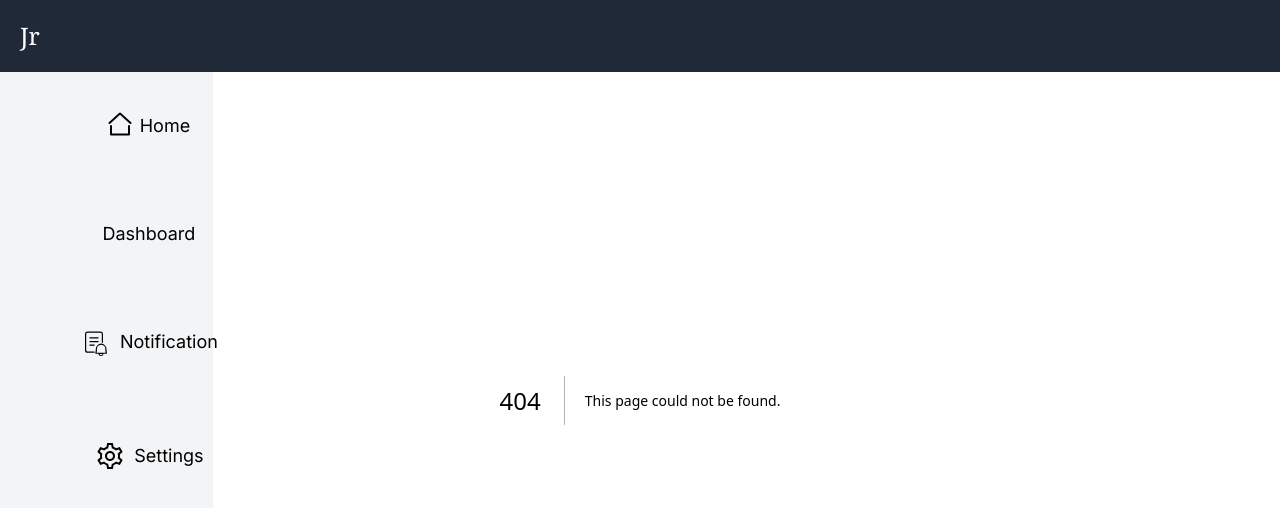
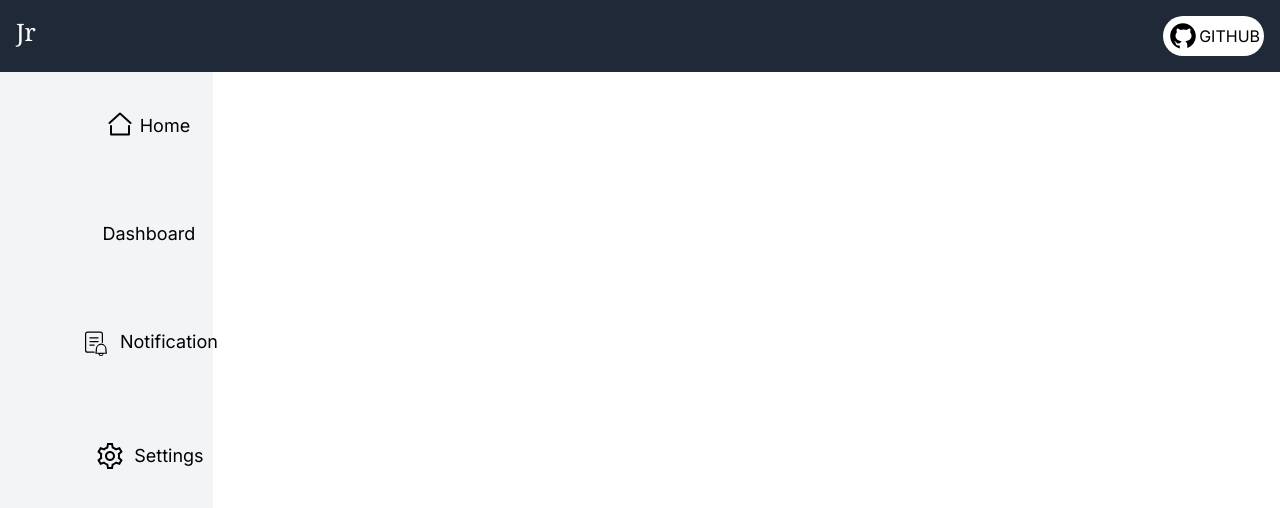
Before and after one commit to sheninthjr/21DaysChallenger, a Next.js app in the folder apps/client/: page /notify in a window 1280 px wide. Before the commit this address had no page. Shown: the top 508 px of the page. Built offline with nearby package versions, Linux system fonts and the light colour scheme.

Commit message:
Notify page

```diff
--- /dev/null
+++ b/apps/client/app/notify/page.tsx
@@ -0,0 +1,9 @@
+import React from 'react'
+
+const page = () => {
+  return (
+    <div>page</div>
+  )
+}
+
+export default page
--- a/packages/ui/components/NavBar.tsx
+++ b/packages/ui/components/NavBar.tsx
@@ -3,10 +3,28 @@ import Link from "next/link";
 const Navbar = () => {
   return (
     <>
-      <div className="flex bg-gray-800 p-5 fixed top-0 w-full z-10">
+      <div className="flex justify-between bg-gray-800 p-4 fixed top-0 w-full z-10">
         <Link className="text-white text-2xl font-serif font-size" href="/">
           Jr
         </Link>
+        <div className="flex justify-center text-black items-center bg-white rounded-full p-1">
+          <Link href="https://github.com/sheninthjr/21DaysChallenger.git">
+            <svg
+              className="w-8 h-8"
+              xmlns="http://www.w3.org/2000/svg"
+              x="0px"
+              y="0px"
+              width="100"
+              height="100"
+              viewBox="0 0 30 30"
+            >
+              <path d="M15,3C8.373,3,3,8.373,3,15c0,5.623,3.872,10.328,9.092,11.63C12.036,26.468,12,26.28,12,26.047v-2.051 c-0.487,0-1.303,0-1.508,0c-0.821,0-1.551-0.353-1.905-1.009c-0.393-0.729-0.461-1.844-1.435-2.526 c-0.289-0.227-0.069-0.486,0.264-0.451c0.615,0.174,1.125,0.596,1.605,1.222c0.478,0.627,0.703,0.769,1.596,0.769 c0.433,0,1.081-0.025,1.691-0.121c0.328-0.833,0.895-1.6,1.588-1.962c-3.996-0.411-5.903-2.399-5.903-5.098 c0-1.162,0.495-2.286,1.336-3.233C9.053,10.647,8.706,8.73,9.435,8c1.798,0,2.885,1.166,3.146,1.481C13.477,9.174,14.461,9,15.495,9 c1.036,0,2.024,0.174,2.922,0.483C18.675,9.17,19.763,8,21.565,8c0.732,0.731,0.381,2.656,0.102,3.594 c0.836,0.945,1.328,2.066,1.328,3.226c0,2.697-1.904,4.684-5.894,5.097C18.199,20.49,19,22.1,19,23.313v2.734 c0,0.104-0.023,0.179-0.035,0.268C23.641,24.676,27,20.236,27,15C27,8.373,21.627,3,15,3z"></path>
+            </svg>
+          </Link>
+          <Link href="https://github.com/sheninthjr/21DaysChallenger.git">
+            GITHUB
+          </Link>
+        </div>
       </div>
     </>
   );
```
